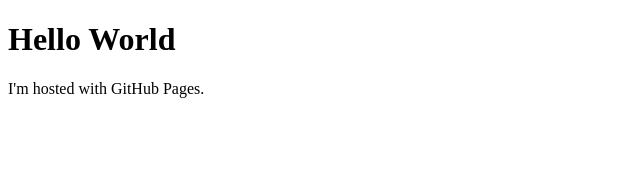
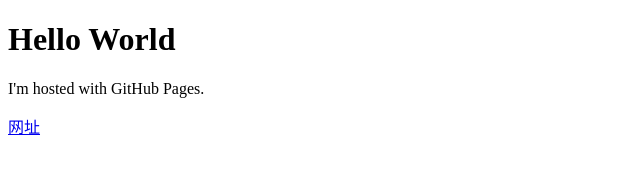
Before and after one commit to NULL13TEST/NULL13TEST.github.io, a plain HTML site: page index.html in a window 1280 px wide. Shown: the full height of the page, 0-640 px from the left. Drawn offline with Linux system fonts and the light colour scheme.

Commit message:
更新 index.html

```diff
--- a/index.html
+++ b/index.html
@@ -3,5 +3,6 @@
 <body>
 <h1>Hello World</h1>
 <p>I'm hosted with GitHub Pages.</p>
+<p><a href="Hello,World!.html">网址</a></p>
 </body>
 </html>
```
